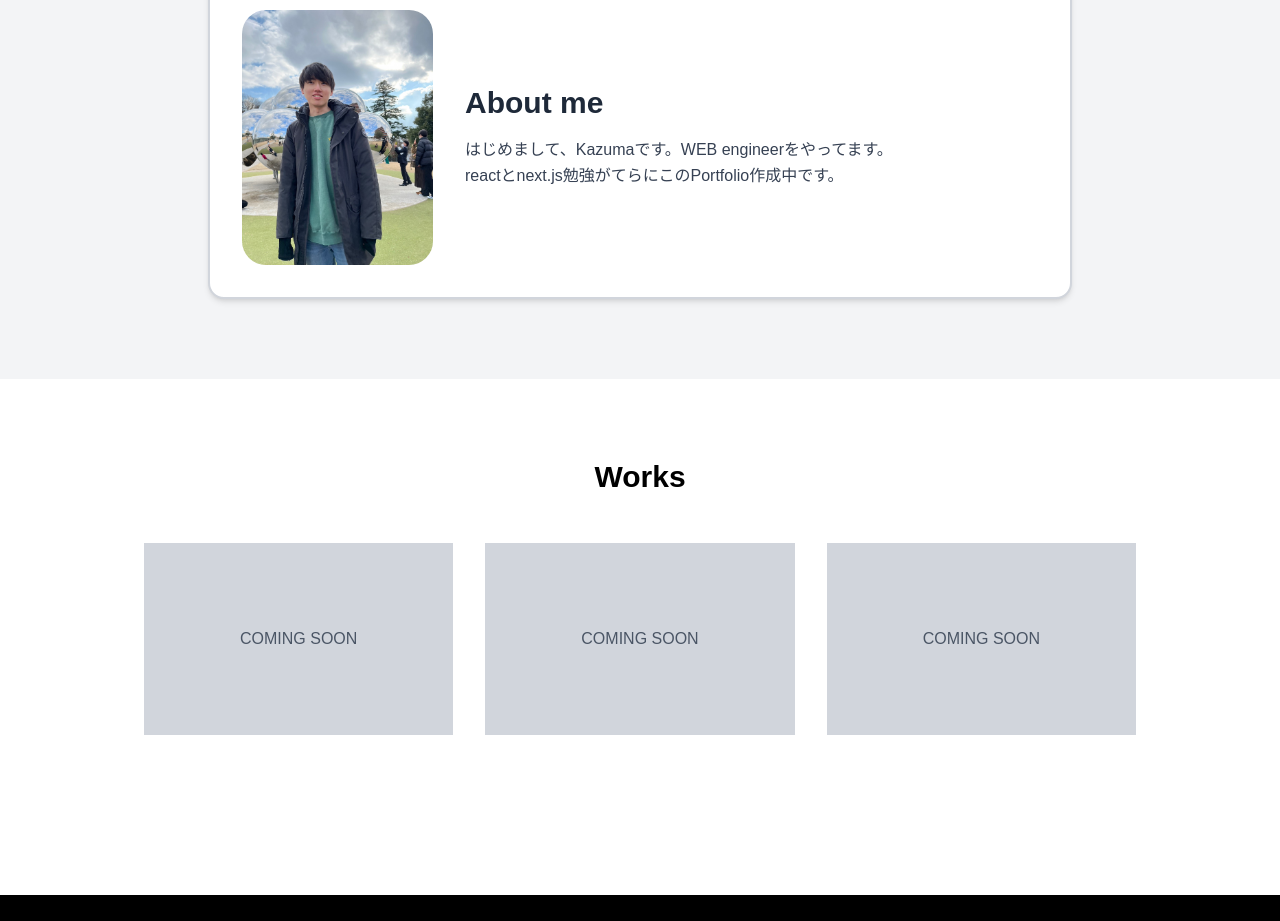
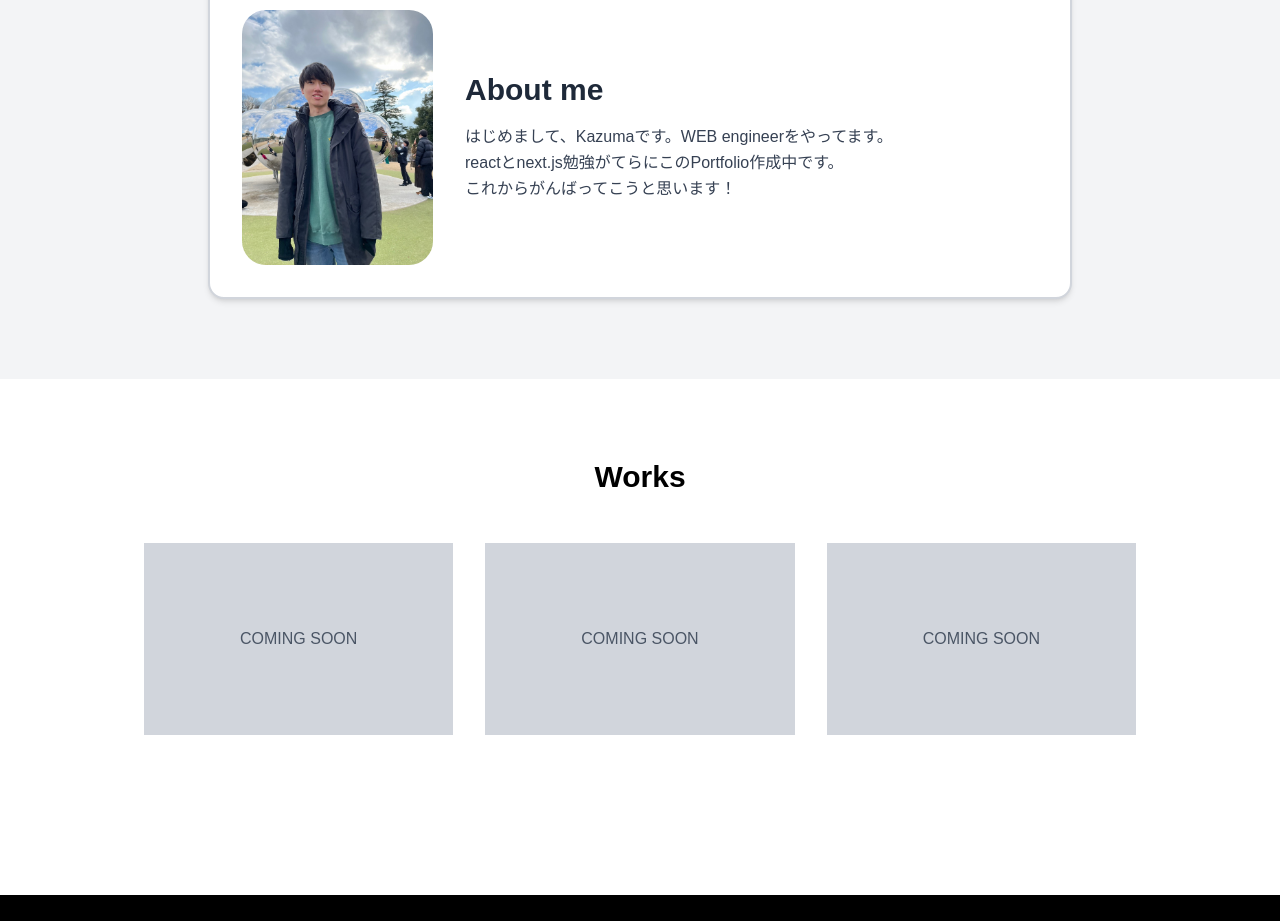
Before and after one commit to kazukk12/portfolio, a Next.js app: page / in a window 1280 px wide. Shown: the part 1000-1921 px from the top of the page. Built offline with nearby package versions, Linux system fonts and the light colour scheme.

Commit message:
fix profile text

```diff
--- a/src/components/About/index.tsx
+++ b/src/components/About/index.tsx
@@ -26,6 +26,8 @@ const About = () => {
                             はじめまして、Kazumaです。WEB engineerをやってます。
                             <br />
                             reactとnext.js勉強がてらにこのPortfolio作成中です。
+                            <br />
+                            これからがんばってこうと思います！
                         </p>
                     </div>
                 </div>
```
